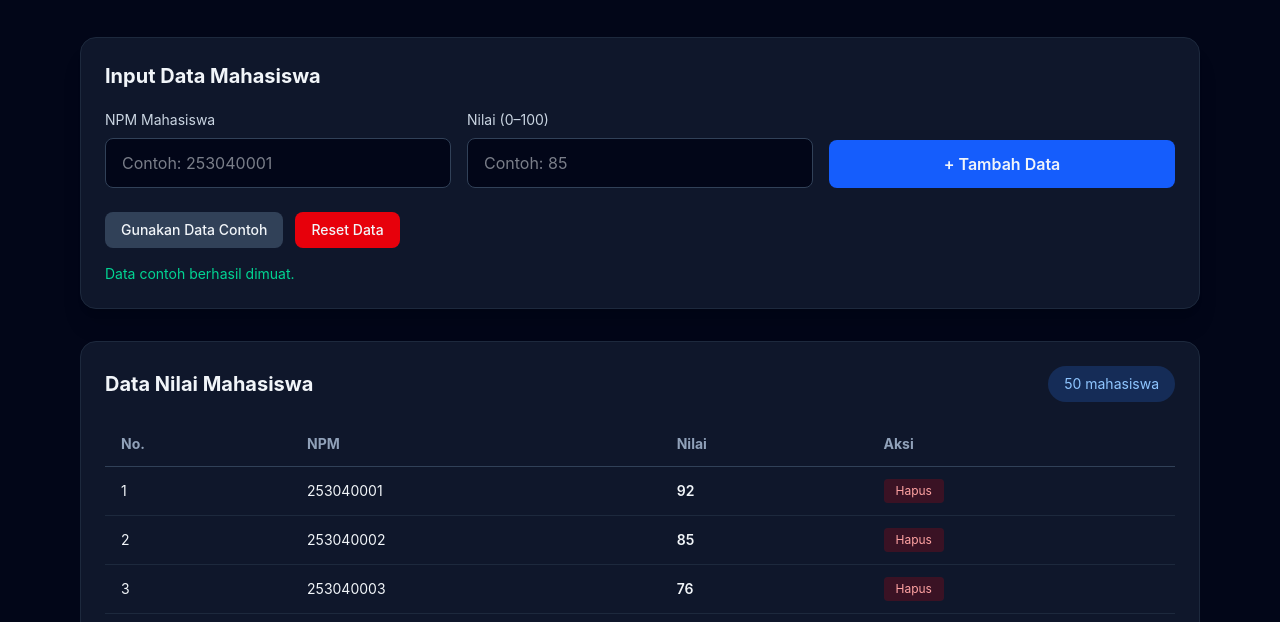
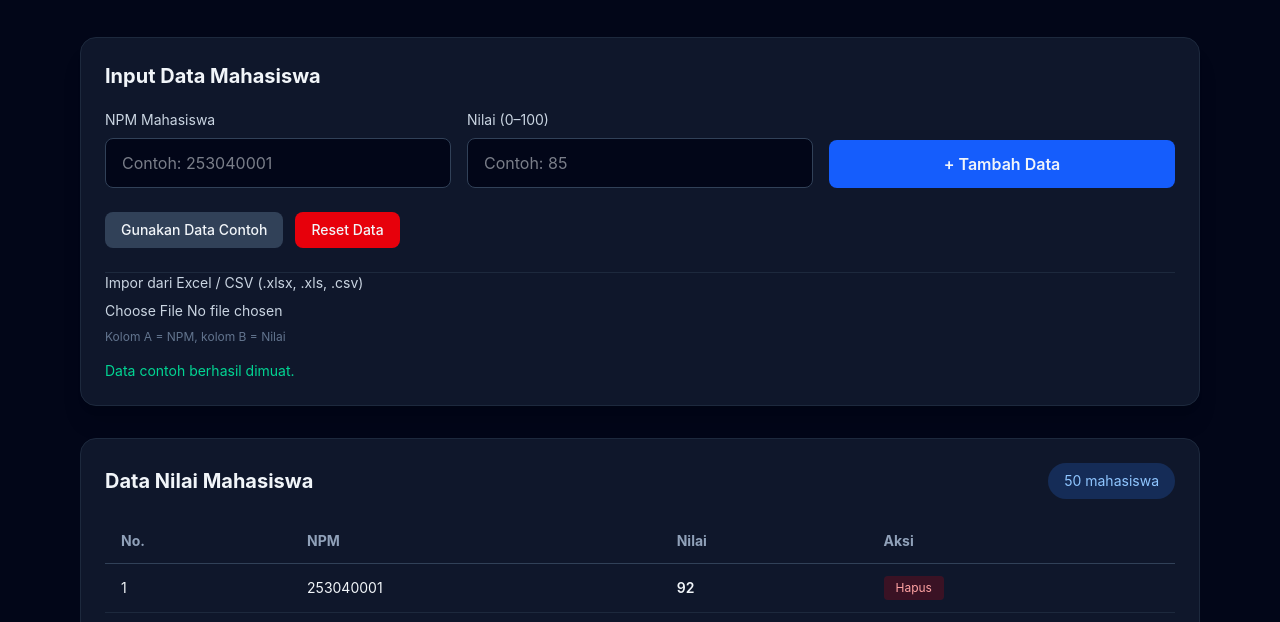
Before and after one commit to rafimuhazid/distribusi-frekuensi, a website: page index.html in a window 1280 px wide. Both pictures are taken after a click on the button "Gunakan Data Contoh". Shown: the part 163-785 px from the top of the page. Drawn offline with nearby package versions, Linux system fonts and the light colour scheme.

Commit message:
tambahan diagram, upload excel, dan rumus otomatis

```diff
--- a/index.html
+++ b/index.html
@@ -41,6 +41,14 @@
             <div class="flex flex-wrap gap-3">
                 <button id="tombolContoh" type="button" class="rounded-lg bg-slate-700 px-4 py-2 text-sm font-medium hover:bg-slate-600">Gunakan Data Contoh</button>
                 <button id="tombolReset" type="button" class="rounded-lg bg-red-600 px-4 py-2 text-sm font-medium hover:bg-red-500">Reset Data</button>
+            </div>
+
+            <!-- Impor Excel / CSV -->
+            <div class="mt-6 border-t border-slate-800 pt-6">
+                <label for="fileExcel" class="mb-2 block text-sm text-slate-300 cursor-pointer">Impor dari Excel / CSV (.xlsx, .xls, .csv)</label>
+                <input id="fileExcel" type="file" accept=".xlsx,.xls,.csv"
+                    class="block w-full text-sm text-slate-300 file:mr-4 file:rounded-lg file:border-0 file:bg-blue-600 file:px-4 file:py-2 file:font-semibold file:text-white hover:file:bg-blue-500">
+                <p class="mt-2 text-xs text-slate-500">Kolom A = NPM, kolom B = Nilai</p>
             </div>
 
             <p id="pesan" class="mt-4 text-sm text-amber-400"></p>
@@ -165,9 +173,16 @@
 
             <div class="mb-6 flex flex-wrap items-end gap-4">
                 <div>
+                    <span class="mb-2 block text-sm text-slate-400">Mode jumlah kelas</span>
+                    <div class="flex gap-5 rounded-lg border border-slate-700 bg-slate-950 px-4 py-3 text-sm">
+                        <label class="flex items-center gap-2 px-3"><input type="radio" name="modeKelas" value="otomatis" checked> Otomatis (Sturges)</label>
+                        <label class="flex items-center gap-2 px-3"><input type="radio" name="modeKelas" value="manual"> Manual</label>
+                    </div>
+                </div>
+                <div>
                     <label for="jumlahKelas" class="mb-2 block text-sm text-slate-400">Banyak kelas (k)</label>
                     <input id="jumlahKelas" type="number" min="1" max="30" value="6"
-                        class="w-36 rounded-lg border border-slate-700 bg-slate-950 px-4 py-3 outline-none focus:border-blue-500">
+                        class="w-36 rounded-lg border border-slate-700 bg-slate-950 px-4 py-3 outline-none focus:border-blue-500 disabled:opacity-50">
                 </div>
                 <p id="saranSturges" class="pb-3 text-sm text-slate-500"></p>
             </div>
@@ -507,9 +522,23 @@
             <p class="mt-4 text-xs leading-6 text-slate-500">Rumus: Pi = LCB + ((i × n / 100 − Fkum) / f) × w. Kelas yang dipakai (ditandai kuning) adalah kelas pertama dengan Fkum ≥ i × n / 100.</p>
         </section>
 
+        <!-- Grafik -->
+        <section class="mb-8 rounded-2xl border border-slate-800 bg-slate-900 p-6">
+            <h2 class="mb-5 text-xl font-bold">10. Histogram dan Poligon Frekuensi</h2>
+            <div id="grafikHistogram" class="overflow-x-auto"></div>
+        </section>
+
+        <section class="mb-8 rounded-2xl border border-slate-800 bg-slate-900 p-6">
+            <h2 class="mb-5 text-xl font-bold">11. Kurva Ogive</h2>
+            <div id="grafikOgive" class="overflow-x-auto"></div>
+        </section>
+
         <footer class="py-4 text-center text-sm text-slate-500">Rafii Muhazzid N - 2026</footer>
     </div>
 
+<script src="https://cdnjs.cloudflare.com/ajax/libs/xlsx/0.18.5/xlsx.full.min.js"></script>
+<script src="https://cdnjs.cloudflare.com/ajax/libs/Chart.js/4.4.1/chart.umd.min.js"></script>
+<script src="./src/js/tambahan.js"></script>
 <script src="./src/js/script.js"></script>
 </body>
 </html>
--- /dev/null
+++ b/src/js/tambahan.js
@@ -0,0 +1,232 @@
+// Fitur tambahan: impor Excel/CSV (SheetJS) dan grafik histogram, poligon, ogive (Chart.js)
+
+
+const idEl = (id) => document.getElementById(id);
+
+// Impor Excel / CSV
+idEl("fileExcel").addEventListener("change", async (e) => {
+    const berkas = e.target.files[0];
+    if (!berkas) return;
+
+    if (typeof XLSX === "undefined") {
+        tampilkanPesan("Library SheetJS gagal dimuat. Periksa koneksi internet.");
+        e.target.value = "";
+        return;
+    }
+
+    try {
+        const buffer = await berkas.arrayBuffer();
+        const buku = XLSX.read(buffer, { type: "array" });
+        const lembar = buku.Sheets[buku.SheetNames[0]];
+        const baris = XLSX.utils.sheet_to_json(lembar, { header: 1, defval: "" });
+
+        const hasil = [];
+        let dilewati = 0;
+
+        baris.forEach((r, i) => {
+            const isi = r.filter((c) => String(c).trim() !== "");
+            if (isi.length === 0) return;
+
+            // 1 kolom = nilai saja; 2 kolom atau lebih = NPM, Nilai
+            const mentah = isi.length === 1 ? isi[0] : isi[1];
+            const nilai = typeof mentah === "number" ? mentah : parseFloat(String(mentah).replace(",", "."));
+
+            if (Number.isNaN(nilai)) {
+                if (i !== 0) dilewati++; // baris pertama dianggap judul kolom
+                return;
+            }
+            if (nilai < 0 || nilai > 100) {
+                dilewati++;
+                return;
+            }
+
+            const npm = isi.length === 1 ? `Data ${hasil.length + 1}` : String(isi[0]).trim();
+            hasil.push({ npm, nilai });
+        });
+
+        if (hasil.length === 0) {
+            tampilkanPesan("Tidak ada nilai valid (0–100) yang ditemukan pada file.");
+            return;
+        }
+
+        daftarMahasiswa = hasil.map((m) => ({ id: idBerikutnya++, ...m }));
+        let pesan = `${hasil.length} data dari "${berkas.name}" berhasil diimpor.`;
+        if (dilewati > 0) pesan += ` ${dilewati} baris dilewati karena tidak valid.`;
+        tampilkanPesan(pesan, false);
+        segarkan();
+    } catch (err) {
+        console.error(err);
+        tampilkanPesan("File tidak dapat dibaca. Pastikan formatnya .xlsx, .xls, atau .csv.");
+    } finally {
+        e.target.value = ""; // supaya file yang sama bisa diunggah ulang
+    }
+});
+
+// Grafik (Chart.js)
+let grafikHistogramObj = null;
+let grafikOgiveObj = null;
+
+function siapkanWadah(idWadah, grafikLama) {
+    if (grafikLama) grafikLama.destroy();
+    const wadah = idEl(idWadah);
+    wadah.innerHTML = `<div style="position:relative;height:380px;min-width:560px"><canvas></canvas></div>`;
+    return wadah.querySelector("canvas");
+}
+
+function aturGayaChart() {
+    Chart.defaults.color = "#94a3b8";
+    Chart.defaults.borderColor = "#1e293b";
+    Chart.defaults.font.family = "inherit";
+}
+
+function opsiDasar(judulX, judulY) {
+    return {
+        responsive: true,
+        maintainAspectRatio: false,
+        plugins: { legend: { labels: { color: "#cbd5e1" } } },
+        scales: {
+            x: { title: { display: true, text: judulX, color: "#cbd5e1" }, grid: { color: "#1e293b" } },
+            y: {
+                beginAtZero: true,
+                title: { display: true, text: judulY, color: "#cbd5e1" },
+                grid: { color: "#1e293b" },
+                ticks: { precision: 0 },
+            },
+        },
+    };
+}
+
+function gambarHistogram(tabel) {
+    const { kelas, lebar: w, desimal: d } = tabel;
+    const awal = kelas[0];
+    const akhir = kelas[kelas.length - 1];
+    const label = (a, b) => `${formatAngka(a, d)}–${formatAngka(b, d)}`;
+
+    // Satu kelas kosong di kiri dan kanan supaya poligon tertutup di sumbu-x
+    const labels = [
+        label(awal.batasBawah - w, awal.batasAtas - w),
+        ...kelas.map((k) => label(k.batasBawah, k.batasAtas)),
+        label(akhir.batasBawah + w, akhir.batasAtas + w),
+    ];
+    const data = [0, ...kelas.map((k) => k.frek), 0];
+
+    const kanvas = siapkanWadah("grafikHistogram", grafikHistogramObj);
+    const opsi = opsiDasar("Kelas (LCL–UCL)", "Frekuensi");
+    opsi.scales.y.suggestedMax = Math.max(...data) + 1;
+
+    grafikHistogramObj = new Chart(kanvas, {
+        data: {
+            labels,
+            datasets: [
+                {
+                    type: "bar",
+                    label: "Histogram",
+                    data,
+                    backgroundColor: "rgba(59,130,246,0.55)",
+                    borderColor: "#60a5fa",
+                    borderWidth: 1,
+                    barPercentage: 1,
+                    categoryPercentage: 1,
+                    order: 2,
+                },
+                {
+                    type: "line",
+                    label: "Poligon frekuensi",
+                    data,
+                    borderColor: "#f59e0b",
+                    backgroundColor: "#f59e0b",
+                    borderWidth: 2.5,
+                    tension: 0,
+                    pointRadius: 4,
+                    order: 1,
+                },
+            ],
+        },
+        options: opsi,
+    });
+}
+
+function gambarOgive(tabel) {
+    const { kelas, desimal: d, n } = tabel;
+    const awal = kelas[0];
+    const akhir = kelas[kelas.length - 1];
+
+    const kurangDari = [{ x: awal.tepiBawah, y: 0 }, ...kelas.map((k) => ({ x: k.tepiAtas, y: k.kurangDari }))];
+    const lebihDari = [...kelas.map((k) => ({ x: k.tepiBawah, y: k.lebihDari })), { x: akhir.tepiAtas, y: 0 }];
+    const batas = [...kelas.map((k) => k.tepiBawah), akhir.tepiAtas];
+
+    const kanvas = siapkanWadah("grafikOgive", grafikOgiveObj);
+    const opsi = opsiDasar("Tepi kelas (nilai)", "Frekuensi kumulatif");
+    opsi.scales.x = {
+        ...opsi.scales.x,
+        type: "linear",
+        min: awal.tepiBawah,
+        max: akhir.tepiAtas,
+        afterBuildTicks: (sumbu) => {
+            sumbu.ticks = batas.map((v) => ({ value: v }));
+        },
+        ticks: { callback: (v) => formatAngka(v, d + 1), maxRotation: 60 },
+    };
+    opsi.scales.y.max = n;
+
+    grafikOgiveObj = new Chart(kanvas, {
+        type: "line",
+        data: {
+            datasets: [
+                {
+                    label: "Ogive kurang dari",
+                    data: kurangDari,
+                    borderColor: "#10b981",
+                    backgroundColor: "#10b981",
+                    borderWidth: 2.5,
+                    tension: 0,
+                    pointRadius: 4,
+                },
+                {
+                    label: "Ogive lebih dari",
+                    data: lebihDari,
+                    borderColor: "#a855f7",
+                    backgroundColor: "#a855f7",
+                    borderWidth: 2.5,
+                    tension: 0,
+                    pointRadius: 4,
+                },
+                {
+                    label: `n/2 = ${formatAngka(n / 2, 1)}`,
+                    data: [
+                        { x: awal.tepiBawah, y: n / 2 },
+                        { x: akhir.tepiAtas, y: n / 2 },
+                    ],
+                    borderColor: "#94a3b8",
+                    borderDash: [6, 4],
+                    borderWidth: 1.5,
+                    pointRadius: 0,
+                },
+            ],
+        },
+        options: opsi,
+    });
+}
+
+function kosongkanGrafik() {
+    if (grafikHistogramObj) grafikHistogramObj.destroy();
+    if (grafikOgiveObj) grafikOgiveObj.destroy();
+    grafikHistogramObj = null;
+    grafikOgiveObj = null;
+
+    const pesan = `<p class="px-4 py-10 text-center text-sm text-slate-500">Belum ada tabel distribusi frekuensi.</p>`;
+    idEl("grafikHistogram").innerHTML = pesan;
+    idEl("grafikOgive").innerHTML = pesan;
+}
+
+function gambarGrafik(tabel) {
+    if (typeof Chart === "undefined") {
+        const galat = `<p class="px-4 py-10 text-center text-sm text-amber-400">Library Chart.js gagal dimuat. Periksa koneksi internet.</p>`;
+        idEl("grafikHistogram").innerHTML = galat;
+        idEl("grafikOgive").innerHTML = galat;
+        return;
+    }
+    aturGayaChart();
+    gambarHistogram(tabel);
+    gambarOgive(tabel);
+}
```
Also changed, not shown: src/js/script.js (+12 -4 lines).
